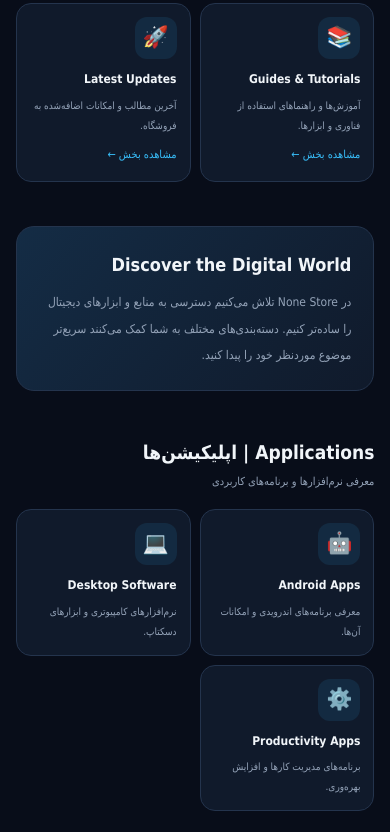
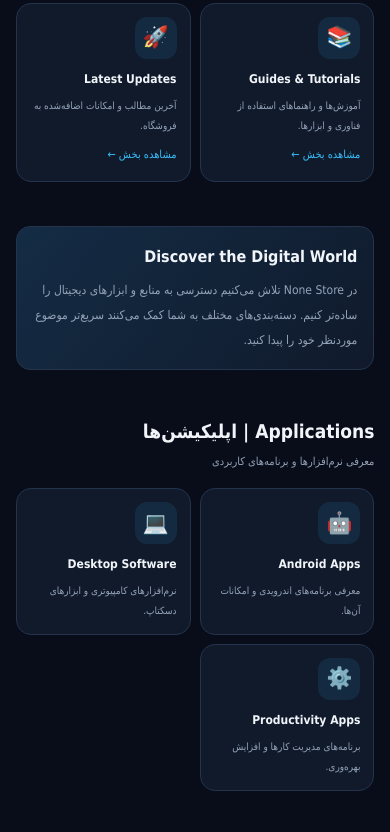
Before and after one commit to mortezamorteza/my_site, a plain HTML site: page index.html in a window 390 px wide. Shown: the part 945-1777 px from the top of the page. Drawn offline with Linux system fonts and the light colour scheme.

Commit message:
Update index.html

```diff
--- a/index.html
+++ b/index.html
@@ -560,6 +560,60 @@ footer {
         transition: none !important;
     }
 }
+  /* Responsive Discover Section */
+
+.featured {
+    width: 100%;
+    max-width: 100%;
+    min-width: 0;
+    padding: clamp(14px, 4vw, 24px);
+    overflow-wrap: break-word;
+}
+
+.featured h2 {
+    font-size: clamp(16px, 4.5vw, 21px);
+    line-height: 1.7;
+    max-width: 100%;
+    overflow-wrap: anywhere;
+}
+
+.featured p {
+    font-size: clamp(11px, 3.2vw, 13px);
+    line-height: 2.2;
+    max-width: 100%;
+    overflow-wrap: anywhere;
+}
+
+@media (max-width: 480px) {
+    .featured {
+        border-radius: 14px;
+        padding: 16px;
+    }
+
+    .featured h2 {
+        font-size: 16px;
+        margin-bottom: 8px;
+    }
+
+    .featured p {
+        font-size: 12px;
+        line-height: 2.1;
+    }
+}
+
+@media (max-width: 350px) {
+    .featured {
+        padding: 13px;
+    }
+
+    .featured h2 {
+        font-size: 15px;
+    }
+
+    .featured p {
+        font-size: 11px;
+    }
+}
 </style>
 </head>
 
```
